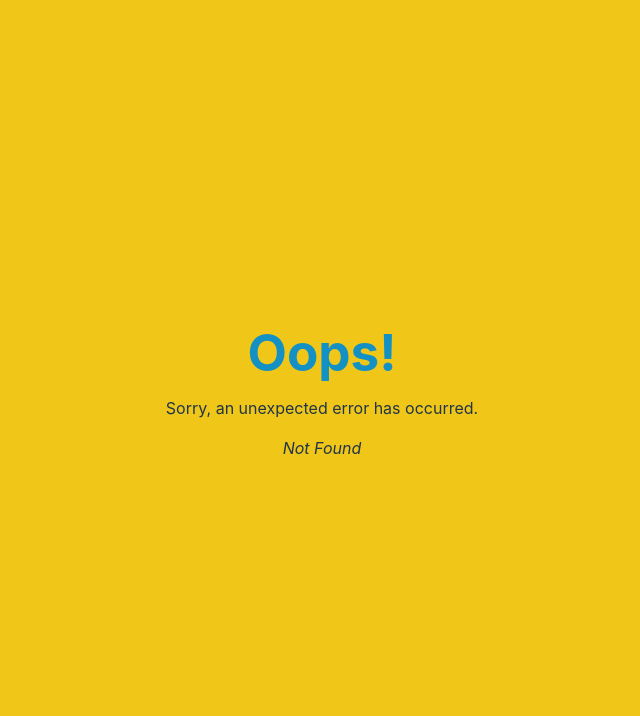
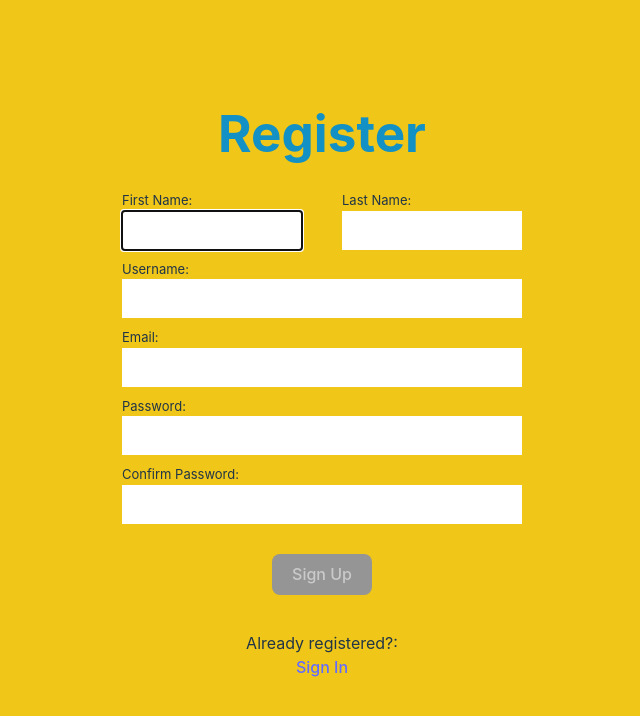
Before and after one commit to gpseal/quizz-front-end, a React (Vite) app in the folder quizz/: page /register in a window 1280 px wide. Before the commit this address had no page. Shown: the top 716 px of the page, without its empty margins (318-958 px from the left). Built offline with nearby package versions, Linux system fonts and the light colour scheme.

Commit message:
store token in authProvider

```diff
--- a/quizz/src/components/Home.tsx
+++ b/quizz/src/components/Home.tsx
@@ -1,7 +1,17 @@
+import { useContext } from "react";
+import AuthContext from "../context/authProvider";
+
 const Home = () => {
-    return<div>
-        Home
+const authTest = useContext(AuthContext);
+
+  console.log(authTest.auth);
+  return (
+
+  <div>
+    <button onClick={()=>console.log(authTest.auth)}>click me</button>
+    Home
     </div>
-}
+  )
+};
 
-export default Home
+export default Home;
--- a/quizz/src/components/Login.tsx
+++ b/quizz/src/components/Login.tsx
@@ -4,12 +4,17 @@ import AuthContext from "../context/authProvider";
 import axios from "../api/axios";
 import { AxiosError } from "axios";
 
+import { Link } from "react-router-dom";
+
 const LOGIN_URL = "/auth/login";
 
 
 
 const Login = () => {
-    const { setAuth } = useContext(AuthContext);
+    const authTest = useContext(AuthContext);
+
+    console.log(authTest?.auth)
+
     const emailRef = useRef<HTMLInputElement>(null);
     const errRef = useRef<HTMLParagraphElement>(null);
 
@@ -40,11 +45,17 @@ const Login = () => {
             }
             );
             console.log(JSON.stringify(response?.data));
-            const accessToken = response?.data?.token;
-            setAuth({accessToken})
+            const accessToken = response?.data.token;
+            if (accessToken) {
+                console.log(accessToken)
+                authTest.setAuth(accessToken);
+                console.log(authTest.auth)
+            }
             setEmail('');
             setPassword('');
+
             setSuccess(true);
+
       } catch (error) {
         const err = error as AxiosError
         if(!err.response) {
@@ -58,14 +69,15 @@ const Login = () => {
 
   return (
     <>
-      {success ? (<section>
+      {success ? (
+        <section>
           <h1>You have logged in!</h1>
           <br />
           <p>
-
+            <Link to="/home">Link Home</Link>
           </p>
-      </section>) :
-      (
+        </section>
+      ) : (
         <section>
           <p ref={errRef} className={errMsg ? "errmsg" : "offscreen"}>
             {errMsg}
@@ -104,14 +116,15 @@ const Login = () => {
           </form>
           <div>
             <p>
-            Don't have an account?<br />
+              Don't have an account?
+              <br />
               <span>
-                <a href="/home">Sign Up</a>
+                <Link to="/register">Sign Up</Link>
               </span>
             </p>
           </div>
-        </section>)
-      }
+        </section>
+      )}
     </>
   );
 };
--- a/quizz/src/components/Register.tsx
+++ b/quizz/src/components/Register.tsx
@@ -4,6 +4,7 @@ import { faCheck, faTimes, faInfoCircle } from "@fortawesome/free-solid-svg-icon
 import { FontAwesomeIcon } from "@fortawesome/react-fontawesome";
 import axios from '../api/axios'
 import { AxiosError } from "axios";
+import { Link } from "react-router-dom";
 
 //name inputs must be 2-50 characters, alpha characters only
 const NAME_REGEX = /^[a-zA-Z]{2,50}$/;
@@ -421,14 +422,14 @@ const Register = () => {
                   Sign Up
                 </button>
               </div>
+            </form>
               <div>
                 <p>
                   Already registered?:
                   <br />
-                  <a href="#">Sign In</a>
+                  <Link to={"/"}>Sign In</Link>
                 </p>
               </div>
-            </form>
           </section>
         )}
       </>
--- a/quizz/src/context/authProvider.tsx
+++ b/quizz/src/context/authProvider.tsx
@@ -1,13 +1,28 @@
-import { createContext, useState, ReactNode } from "react";
+import { createContext, useState, ReactNode, Dispatch, SetStateAction } from "react";
 
-const AuthContext = createContext({});
+type ContainerProps = {
+    children: ReactNode;
+}
 
-export const AuthProvider = ({ children }: { children: ReactNode }) => {
+type AuthContextType = {
+  auth: string;
+  setAuth: Dispatch<SetStateAction<string>>;
+};
+
+const AuthContextState = {
+    auth: '',
+    setAuth: () => ''
+}
+
+const AuthContext = createContext<AuthContextType>(AuthContextState);
+
+export const AuthProvider = (props: ContainerProps) => {
+
   const [auth, setAuth] = useState<string>('');
 
   return (
     <AuthContext.Provider value={{ auth, setAuth }}>
-      {children}
+      {props.children}
     </AuthContext.Provider>
   );
 };
--- a/quizz/src/main.tsx
+++ b/quizz/src/main.tsx
@@ -6,6 +6,7 @@ import { AuthProvider } from './context/authProvider.tsx'
 import { createBrowserRouter, RouterProvider } from 'react-router-dom'
 import ErrorPage from './components/errors/router-error-page.tsx'
 import Home from './components/Home.tsx'
+import Register from './components/Register.tsx'
 
 const router = createBrowserRouter([
   {
@@ -16,6 +17,10 @@ const router = createBrowserRouter([
   {
     path: "home",
     element: <Home />
+  },
+  {
+    path: "register",
+    element: <Register />
   }
 ])
 
@@ -23,6 +28,7 @@ ReactDOM.createRoot(document.getElementById("root")!).render(
   <React.StrictMode>
     <AuthProvider>
       <RouterProvider router={router} />
+
     </AuthProvider>
   </React.StrictMode>
 );
```
Lines whose indentation alone changed are shown as unchanged.
